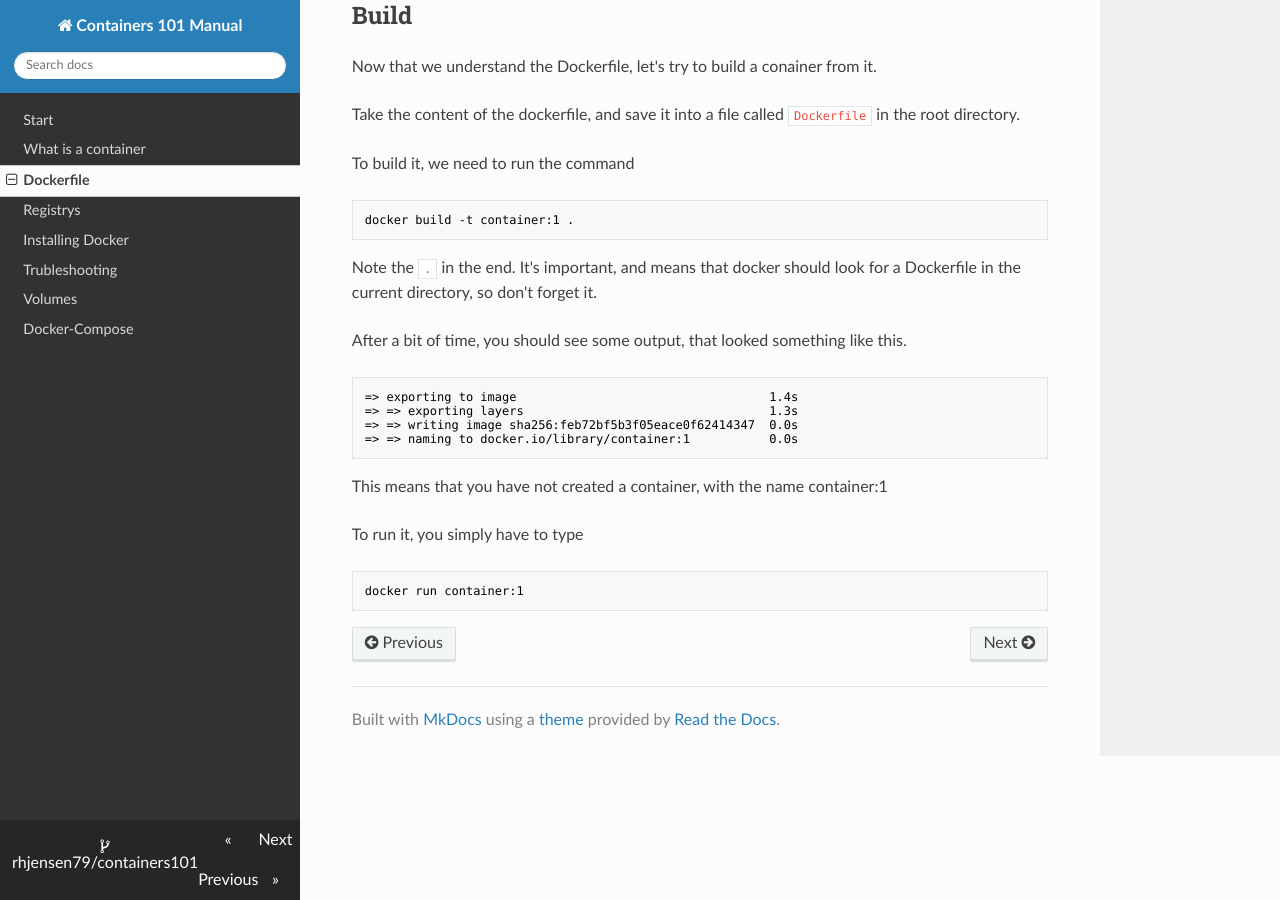
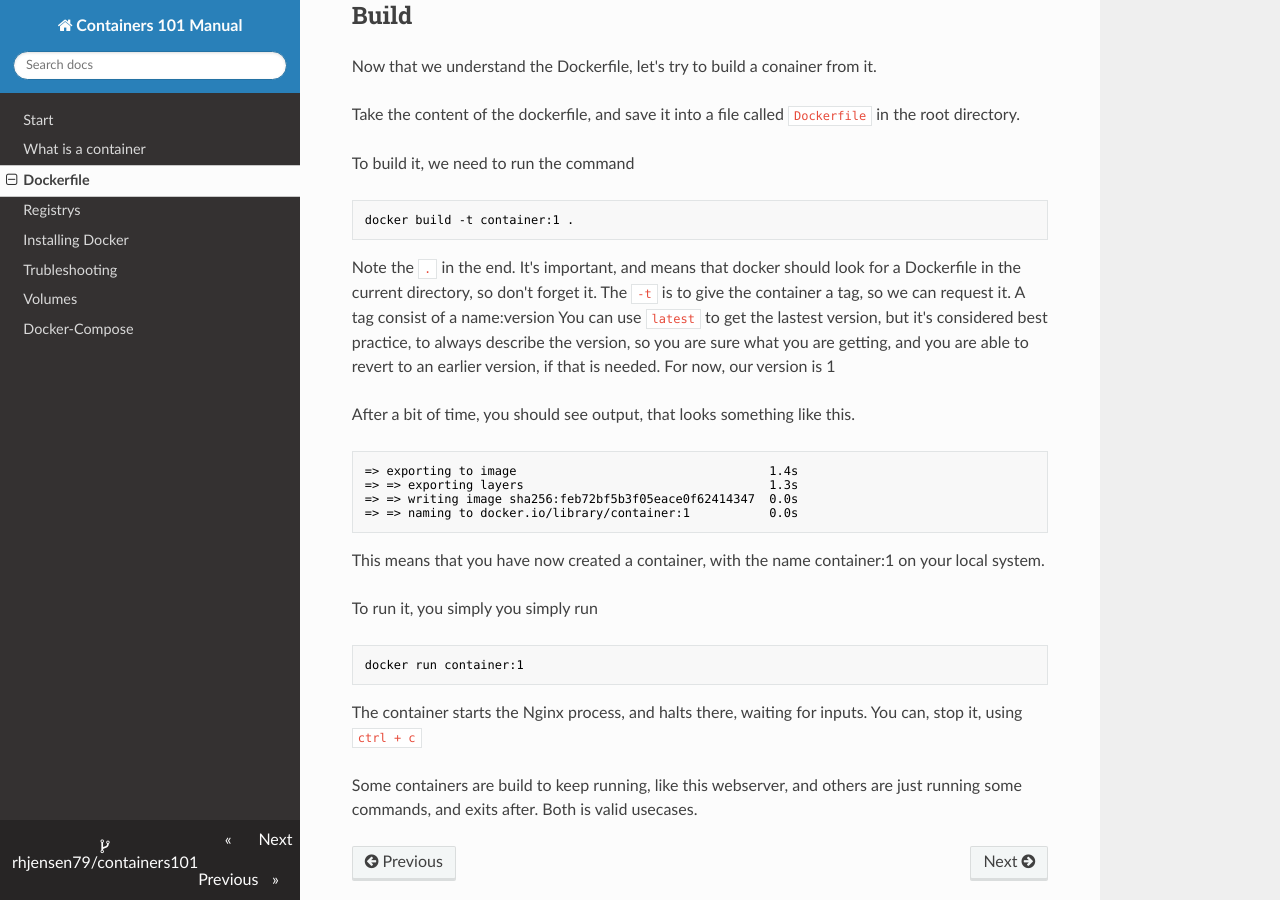
Before and after one commit to rhjensen79/containers101, an MkDocs documentation site: the page built from docs/dockerfile.md, in a window 1280 px wide and 900 px high, scrolled down 1139 px. Built offline with MkDocs 1.6.1, drawn with Linux system fonts in a browser that asks for light colours; nearby versions of some CDN libraries.

Commit message:
more content

````diff
--- a/docs/dockerfile.md
+++ b/docs/dockerfile.md
@@ -59,8 +59,12 @@ docker build -t container:1 .
 ```
 
 Note the `.` in the end. It's important, and means that docker should look for a Dockerfile in the current directory, so don't forget it.
+The `-t` is to give the container a tag, so we can request it.
+A tag consist of a name:version
+You can use `latest` to get the lastest version, but it's considered best practice, to always describe the version, so you are sure what you are getting, and you are able to revert to an earlier version, if that is needed.
+For now, our version is 1
 
-After a bit of time, you should see some output, that looked something like this.
+After a bit of time, you should see output, that looks something like this.
 
 ```bash
 => exporting to image                                   1.4s
@@ -69,10 +73,15 @@ After a bit of time, you should see some output, that looked something like this
 => => naming to docker.io/library/container:1           0.0s
 ```
 
-This means that you have not created a container, with the name container:1
+This means that you have now created a container, with the name container:1 on your local system.
 
-To run it, you simply have to type
+To run it, you simply you simply run
 
 ```bash
 docker run container:1
 ```
+
+The container starts the Nginx process, and halts there, waiting for inputs.
+You can, stop it, using `ctrl + c`
+
+Some containers are build to keep running, like this webserver, and others are just running some commands, and exits after. Both is valid usecases.
````
